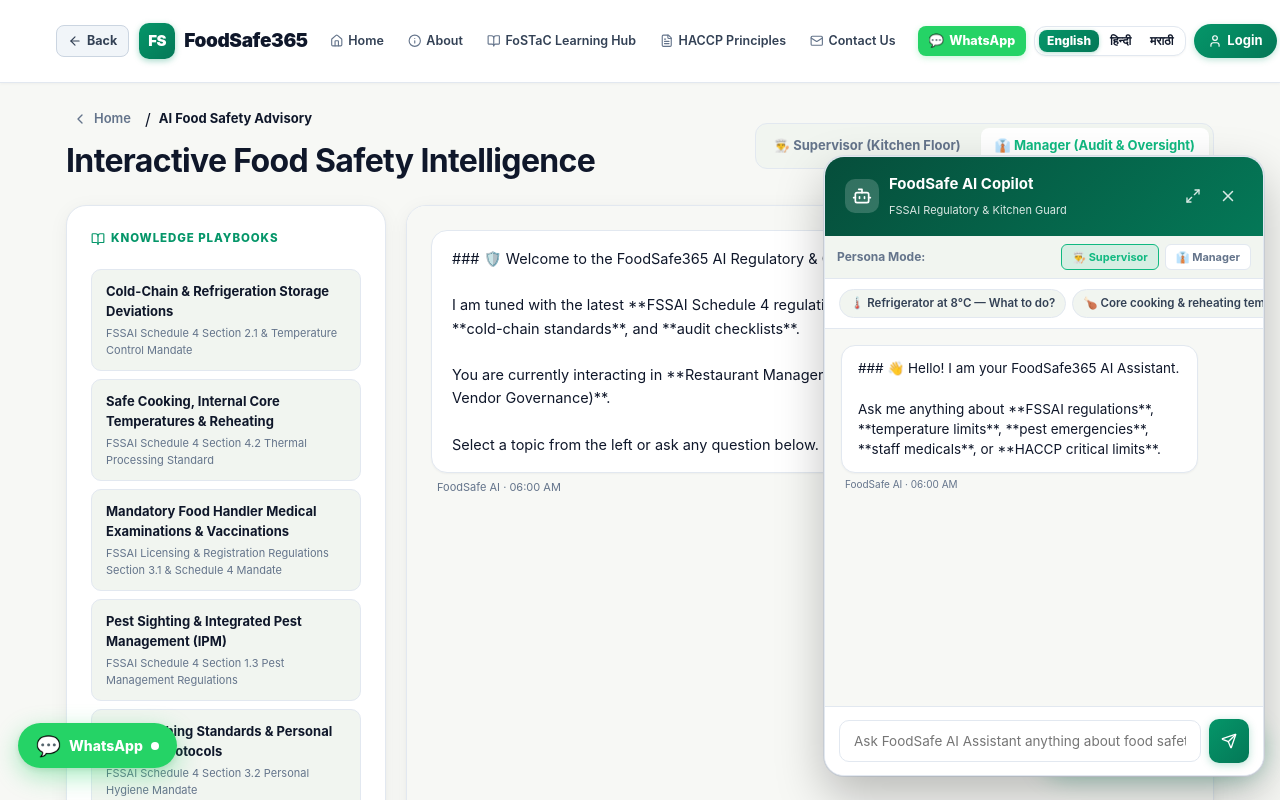
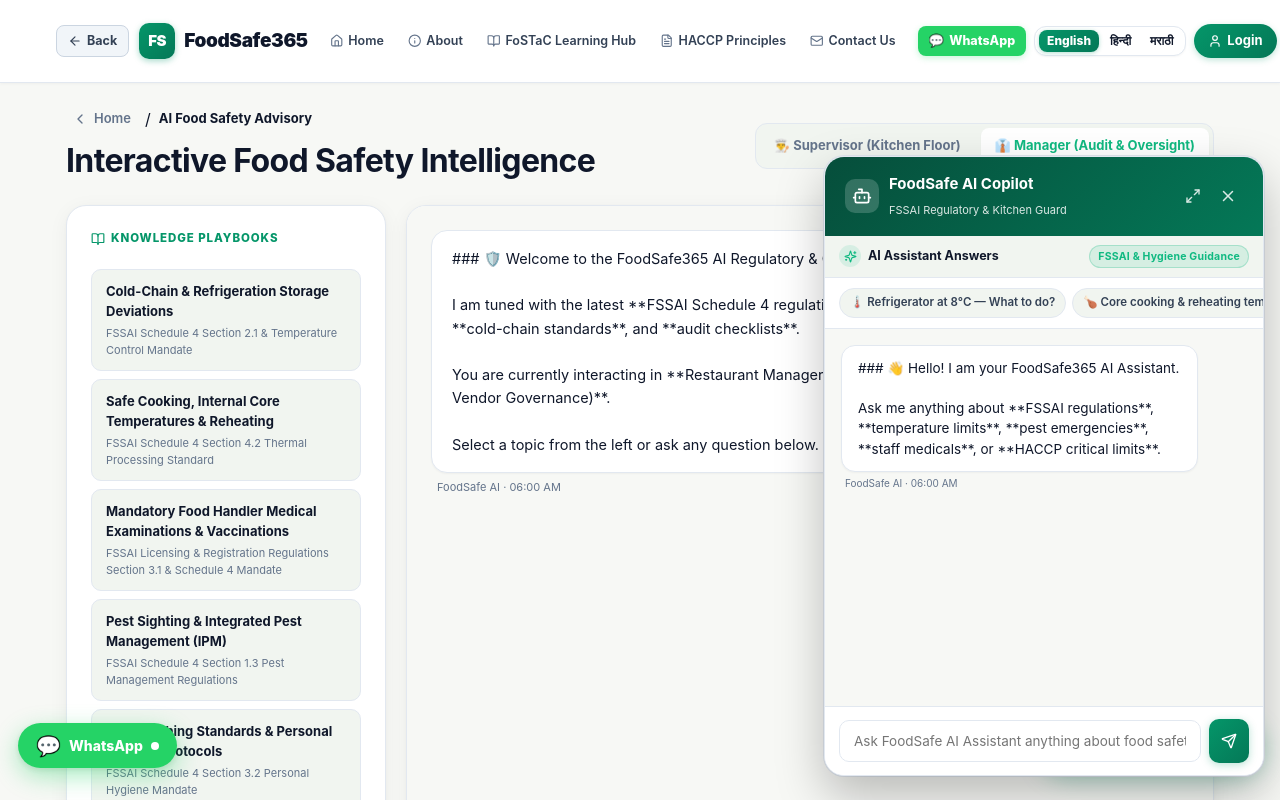
Before and after one commit to sougatr/FoodSafe365, a Next.js app: page /ai-copilot in a window 1280 px wide. Both pictures are taken after a click on the button "Ask Me (Chat Bot)". Shown: the top 800 px of the page. Built offline with nearby package versions, Linux system fonts and the light colour scheme.

Commit message:
feat(chatbot): replace Persona Mode selector with AI Assistant Answers banner and unify responses

```diff
--- a/components/FoodSafetyChatbot.tsx
+++ b/components/FoodSafetyChatbot.tsx
@@ -26,7 +26,7 @@
 export default function FoodSafetyChatbot() {
   const { lang } = useLanguage();
   const [isOpen, setIsOpen] = useState(false);
-  const [persona, setPersona] = useState<PersonaRole>('supervisor');
+  const [persona] = useState<PersonaRole>('supervisor');
   const [input, setInput] = useState('');
   const [messages, setMessages] = useState<ChatMessage[]>([]);
   const messagesEndRef = useRef<HTMLDivElement>(null);
@@ -241,49 +241,44 @@
             </div>
           </div>
 
-          {/* Persona Switcher Banner */}
+          {/* AI Assistant Answers Placeholder Banner */}
           <div style={{
             background: 'var(--surface-subtle)',
             borderBottom: '1px solid var(--border)',
-            padding: '8px 12px',
+            padding: '9px 14px',
             display: 'flex',
             alignItems: 'center',
             justifyContent: 'space-between',
             gap: 8
           }}>
-            <span style={{ fontSize: 12, fontWeight: 700, color: 'var(--muted)' }}>Persona Mode:</span>
-            <div style={{ display: 'flex', gap: 6 }}>
-              <button
-                onClick={() => setPersona('supervisor')}
-                style={{
-                  padding: '4px 10px',
-                  borderRadius: 6,
-                  fontSize: 11,
-                  fontWeight: 700,
-                  border: persona === 'supervisor' ? '1px solid var(--green)' : '1px solid var(--border)',
-                  background: persona === 'supervisor' ? 'var(--green-surface)' : 'var(--card-bg)',
-                  color: persona === 'supervisor' ? 'var(--green)' : 'var(--muted)',
-                  cursor: 'pointer'
-                }}
-              >
-                👨‍🍳 Supervisor
-              </button>
-              <button
-                onClick={() => setPersona('manager')}
-                style={{
-                  padding: '4px 10px',
-                  borderRadius: 6,
-                  fontSize: 11,
-                  fontWeight: 700,
-                  border: persona === 'manager' ? '1px solid var(--green)' : '1px solid var(--border)',
-                  background: persona === 'manager' ? 'var(--green-surface)' : 'var(--card-bg)',
-                  color: persona === 'manager' ? 'var(--green)' : 'var(--muted)',
-                  cursor: 'pointer'
-                }}
-              >
-                👔 Manager
-              </button>
+            <div style={{ display: 'flex', alignItems: 'center', gap: 7 }}>
+              <div style={{
+                width: 22,
+                height: 22,
+                borderRadius: '50%',
+                background: 'var(--green-surface)',
+                display: 'grid',
+                placeItems: 'center',
+                color: 'var(--green)'
+              }}>
+                <Sparkles size={13} />
+              </div>
+              <span style={{ fontSize: 12.5, fontWeight: 700, color: 'var(--text)' }}>
+                {lang === 'hi' ? 'AI सहायक उत्तर' : lang === 'mr' ? 'AI सहाय्यक उत्तरे' : 'AI Assistant Answers'}
+              </span>
             </div>
+            <span style={{
+              fontSize: 10.5,
+              fontWeight: 700,
+              padding: '3px 8px',
+              borderRadius: 999,
+              background: 'var(--green-surface)',
+              color: 'var(--green)',
+              border: '1px solid rgba(16,185,129,0.25)',
+              letterSpacing: '0.02em'
+            }}>
+              {lang === 'hi' ? 'FSSAI और स्वच्छता गाइड' : lang === 'mr' ? 'FSSAI आणि स्वच्छता मार्गदर्शक' : 'FSSAI & Hygiene Guidance'}
+            </span>
           </div>
 
           {/* Quick Prompts Bar */}
--- a/lib/ai-food-safety-knowledge.ts
+++ b/lib/ai-food-safety-knowledge.ts
@@ -194,17 +194,19 @@
   const timestamp = new Date().toLocaleTimeString([], { hour: '2-digit', minute: '2-digit' });
 
   if (bestTopic && maxScore > 0) {
-    const isSupervisor = persona === 'supervisor';
-    const steps = isSupervisor ? bestTopic.supervisorAction : bestTopic.managerAction;
-    const personaTitle = isSupervisor ? 'Kitchen Supervisor Action Plan' : 'Manager Compliance & Audit Directive';
-
     let text = `### 🛡️ ${bestTopic.title}\n\n`;
     text += `**Regulatory Standard:** ${bestTopic.standard}\n\n`;
     text += `**FSSAI Reference:** ${bestTopic.fssaiRef}\n\n`;
-    text += `#### 📋 ${personaTitle}:\n`;
-    steps.forEach((step, idx) => {
+    text += `#### 📋 AI Assistant Recommended Action Plan:\n`;
+    bestTopic.supervisorAction.forEach((step, idx) => {
       text += `${idx + 1}. ${step}\n`;
     });
+    if (bestTopic.managerAction && bestTopic.managerAction.length > 0) {
+      text += `\n**Audit & Verification Protocol:**\n`;
+      bestTopic.managerAction.forEach((step, idx) => {
+        text += `• ${step}\n`;
+      });
+    }
 
     return {
       id: `msg-${Date.now()}`,
@@ -214,7 +216,7 @@
       roleContext: persona,
       references: [bestTopic.fssaiRef, 'FoodSafe365 Safe Kitchen Protocol'],
       actionLinks: bestTopic.actionLink ? [bestTopic.actionLink] : undefined,
-      steps
+      steps: [...bestTopic.supervisorAction, ...bestTopic.managerAction]
     };
   }
 
@@ -229,7 +231,7 @@
       `3. **2h/4h Rule:** High-risk foods exposed between 5°C and 60°C must be used within 2 hours or discarded if over 4 hours.\n` +
       `4. **Medical Fitness:** 6-monthly Form 1A certificates and NABL stool cultures for enteric pathogens are required for all handlers.\n` +
       `5. **Pest Exclusion:** Only CIB&RC approved food-safe pest solutions permitted.\n\n` +
-      `*Tip: You can switch between **Supervisor** (floor containment) and **Manager** (audit & governance) mode above.*`,
+      `*Tip: All food safety guidance aligns with FSSAI Schedule 4 and international hygiene standards.*`,
     timestamp,
     roleContext: persona,
     references: ['FSSAI Schedule 4 General Hygienic Practices', 'HACCP Codex Alimentarius']
```
